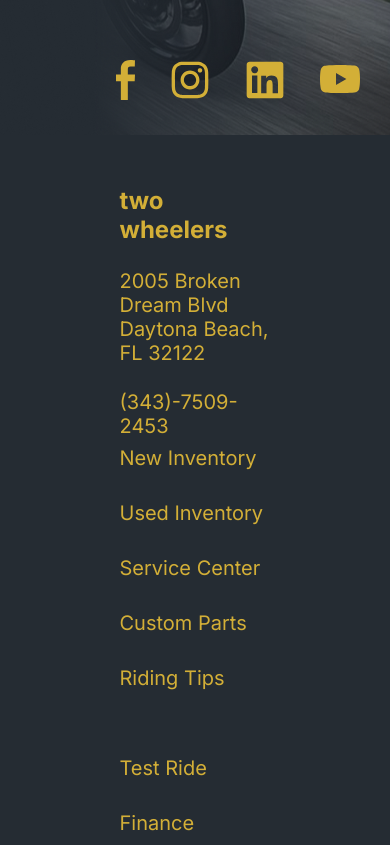
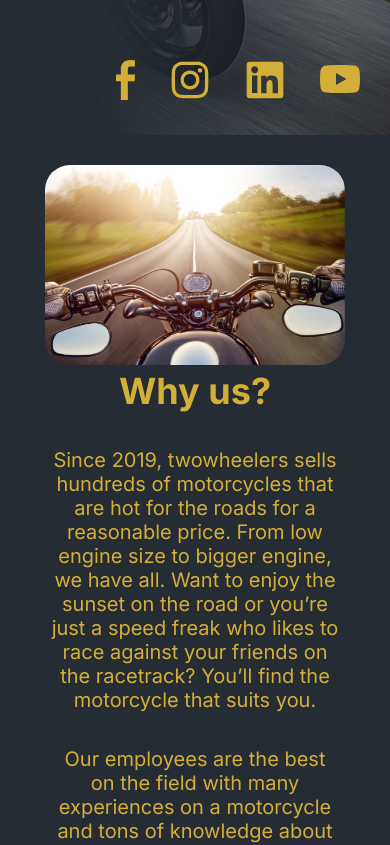
Before and after one commit to theyuunus/moto-shop, a React (Create React App) app: page / in a window 390 px wide. Shown: the part 740-1585 px from the top of the page. Built offline with nearby package versions, Linux system fonts and the light colour scheme.

Commit message:
#fix #add about of home page #Home About

```diff
--- a/src/Pages/Home.jsx
+++ b/src/Pages/Home.jsx
@@ -1,11 +1,13 @@
 import React from 'react'
 import Helmet from '../components/Helmet/Helmet'
 import HomeHeader from '../components/HomeHeader/HomeHeader'
+import HomeAbout from '../components/HomeAbout/HomeAbout'
 
 export default function Home() {
   return (
     <Helmet title="Home">
       <HomeHeader />
+      <HomeAbout />
     </Helmet>
   )
 }
--- /dev/null
+++ b/src/components/HomeAbout/HomeAbout.jsx
@@ -0,0 +1,27 @@
+import React from 'react'
+import './HomeAbout.scss'
+import Moto from '../../images/HomeAboutMoto.png'
+
+export default function HomeAbout() {
+    return (
+        <React.Fragment>
+            <div className='about'>
+                <img
+                    className='about-img'
+                    src={Moto} alt=""
+                />
+                <div className='about-info'>
+                    <h1 className='about-info-h1'>
+                        Why us?
+                    </h1>
+                    <p className='about-info-p'>
+                        Since 2019, twowheelers sells hundreds of motorcycles that are hot for the roads for a reasonable price. From low engine size to bigger engine, we have all. Want to enjoy the sunset on the road or you’re just a speed freak who likes to race against your friends on the racetrack? You’ll find the motorcycle that suits you.
+                    </p>
+                    <p className='about-info-p'>
+                        Our employees are the best on the field with many experiences on a motorcycle and tons of knowledge about it, so come visit us and do not hesitate to ask us questions. We welcome those who are new with a motorcycle and wonder how it feels to explore places on a motorcycle.
+                    </p>
+                </div>
+            </div>
+        </React.Fragment>
+    )
+}
--- /dev/null
+++ b/src/components/HomeAbout/HomeAbout.scss
@@ -0,0 +1,87 @@
+.about {
+    width: 100%;
+    height: 539px;
+    display: flex;
+    justify-content: space-around;
+    align-items: center;
+    background: var(--NEU500, #252C33);
+
+    &-img {
+        width: 581.403px;
+        height: 446px;
+        border-radius: 25px;
+    }
+
+    &-info {
+        display: flex;
+        flex-direction: column;
+        gap: 35px;
+
+        &-h1 {
+            color: var(--PGO500, #D3AF37);
+            font-size: 36px;
+            font-style: normal;
+            font-weight: 700;
+            line-height: normal;
+        }
+
+        &-p {
+            width: 618.429px;
+            color: var(--PGO500, #D3AF37);
+            font-size: 20px;
+            font-style: normal;
+            font-weight: 400;
+        }
+    }
+}
+
+@media only screen and (max-width: 1260px) {
+    .about-info-p {
+        width: auto;
+    }
+
+    .about {
+        gap: 30px;
+    }
+}
+
+@media only screen and (max-width: 970px) {
+    .about {
+        display: block;
+        height: auto;
+        text-align: center;
+
+        &-img{
+            margin-top: 30px;
+        }
+    }
+
+    .about-info-p{
+        width: 600px;
+        margin: auto;
+    }
+}
+
+@media only screen and (max-width: 600px){
+    .about-info-p{
+        width: 300px;
+        margin: auto;
+    }
+
+    .about-img{
+        width: 400px;
+        height: 300px;
+    }
+}
+
+@media only screen and (max-width: 410px){
+    .about-info-p{
+        width: 290px;
+        margin: auto;
+    }
+
+    .about-img{
+        width: 300px;
+        height: 200px;
+    }
+}
```
Also changed, not shown: src/images/HomeAboutMoto.png (added).
